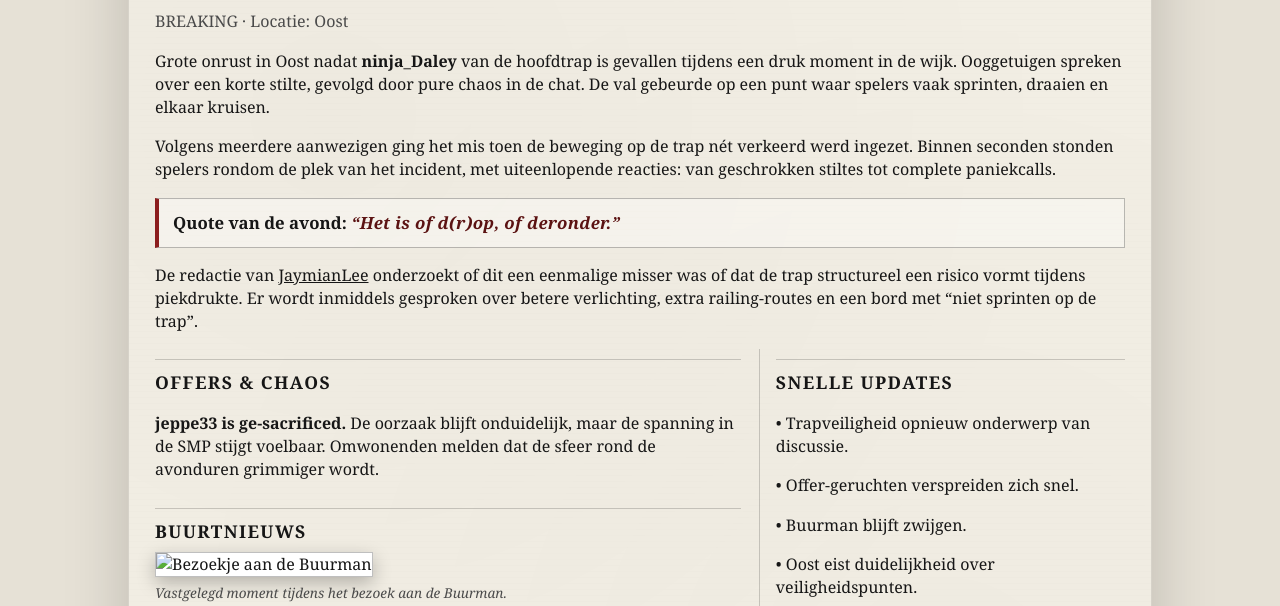
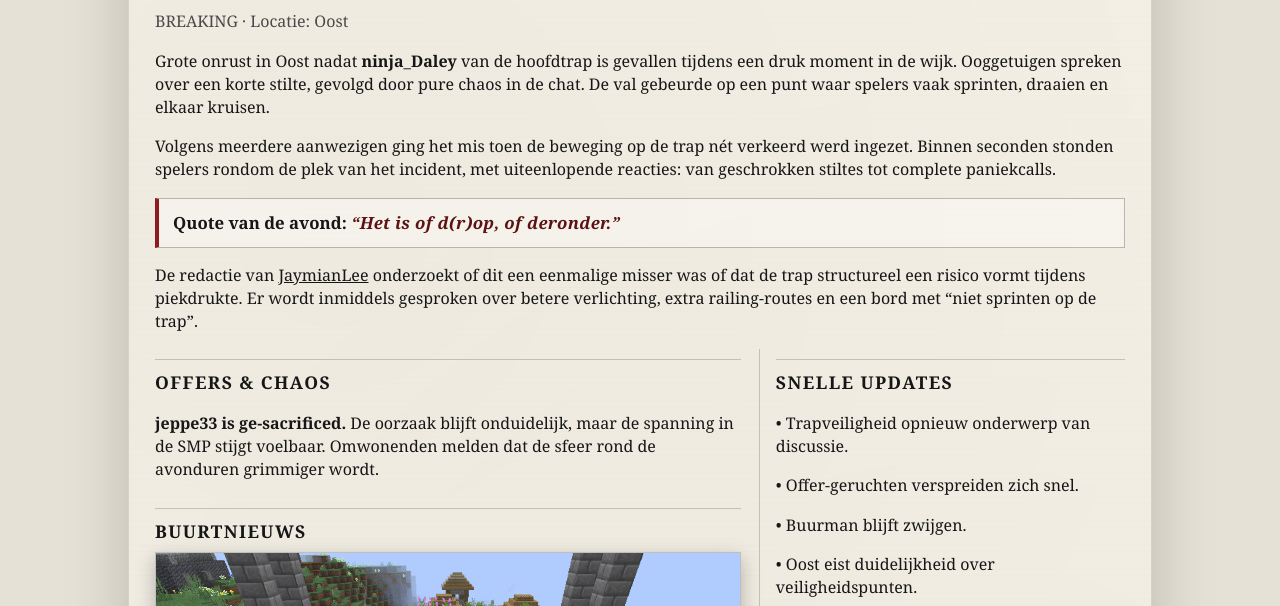
Before and after one commit to Jaymian-Lee/deoostelijkekrant, a website: page editions/2026-02-08-editie-1/index.html in a window 1280 px wide. Shown: the part 346-952 px from the top of the page. Drawn offline with nearby package versions, Linux system fonts and the light colour scheme.

Commit message:
Fix editie afbeelding-pad op nested URL

```diff
--- a/editions/2026-02-08-editie-1/index.html
+++ b/editions/2026-02-08-editie-1/index.html
@@ -82,7 +82,7 @@
       <section class="section"><h3>Offers & Chaos</h3><p><b>jeppe33 is ge-sacrificed.</b> De oorzaak blijft onduidelijk, maar de spanning in de SMP stijgt voelbaar. Omwonenden melden dat de sfeer rond de avonduren grimmiger wordt.</p></section>
       <section class="section"><h3>Buurtnieuws</h3>
         <figure style="margin:8px 0 12px 0;">
-          <img src="../assets/deoostelijkekrant.png" alt="Bezoekje aan de Buurman" style="width:100%;border:1px solid rgba(0,0,0,.25);box-shadow:0 6px 18px rgba(0,0,0,.25);background:#fff;">
+          <img src="../../assets/deoostelijkekrant.png" alt="Bezoekje aan de Buurman" style="width:100%;border:1px solid rgba(0,0,0,.25);box-shadow:0 6px 18px rgba(0,0,0,.25);background:#fff;">
           <figcaption class="muted" style="font-size:.85rem;margin-top:6px;font-style:italic;">Vastgelegd moment tijdens het bezoek aan de Buurman.</figcaption>
         </figure>
         <p><b>Bezoekje aan de Buurman</b> leverde gemengde reacties op. Van “gezellig” tot “licht intimiderend”. De diplomatieke sfeer bleef fragiel, maar er vielen geen directe klappen.</p>
```
